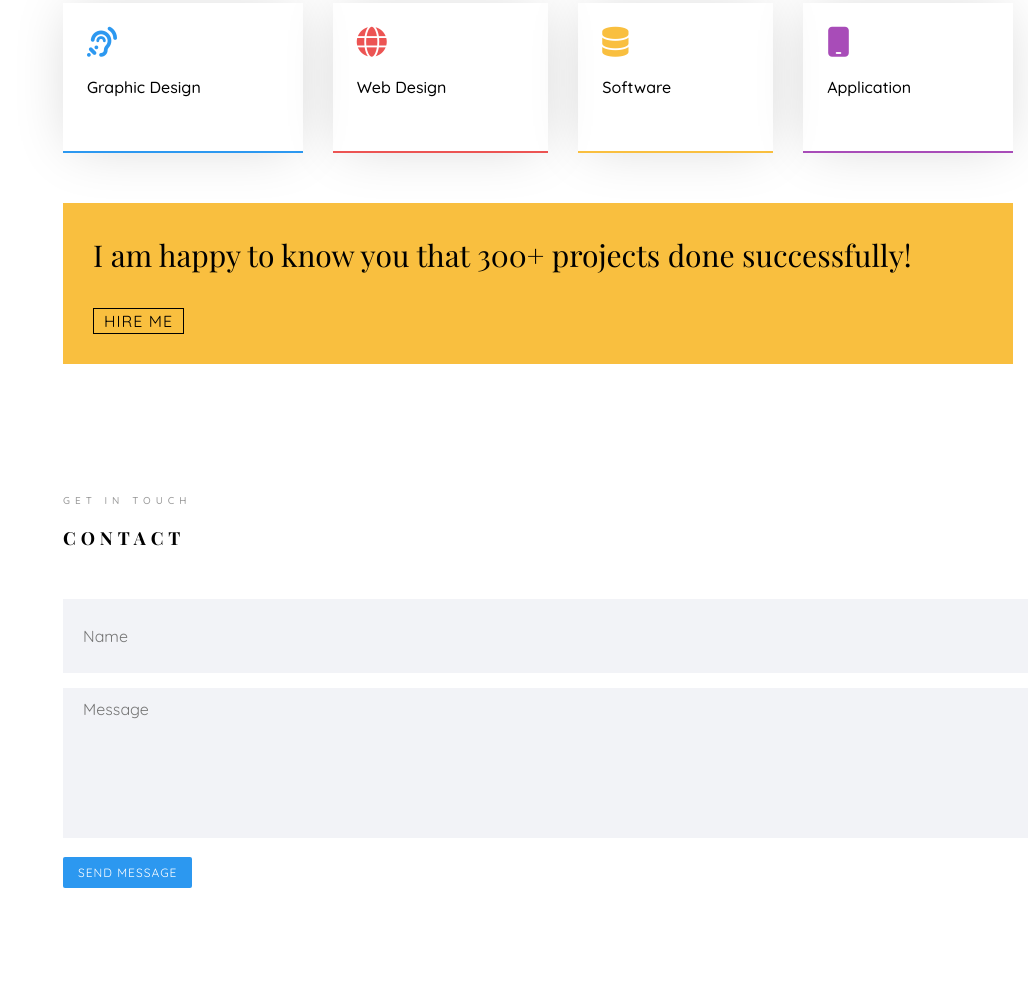
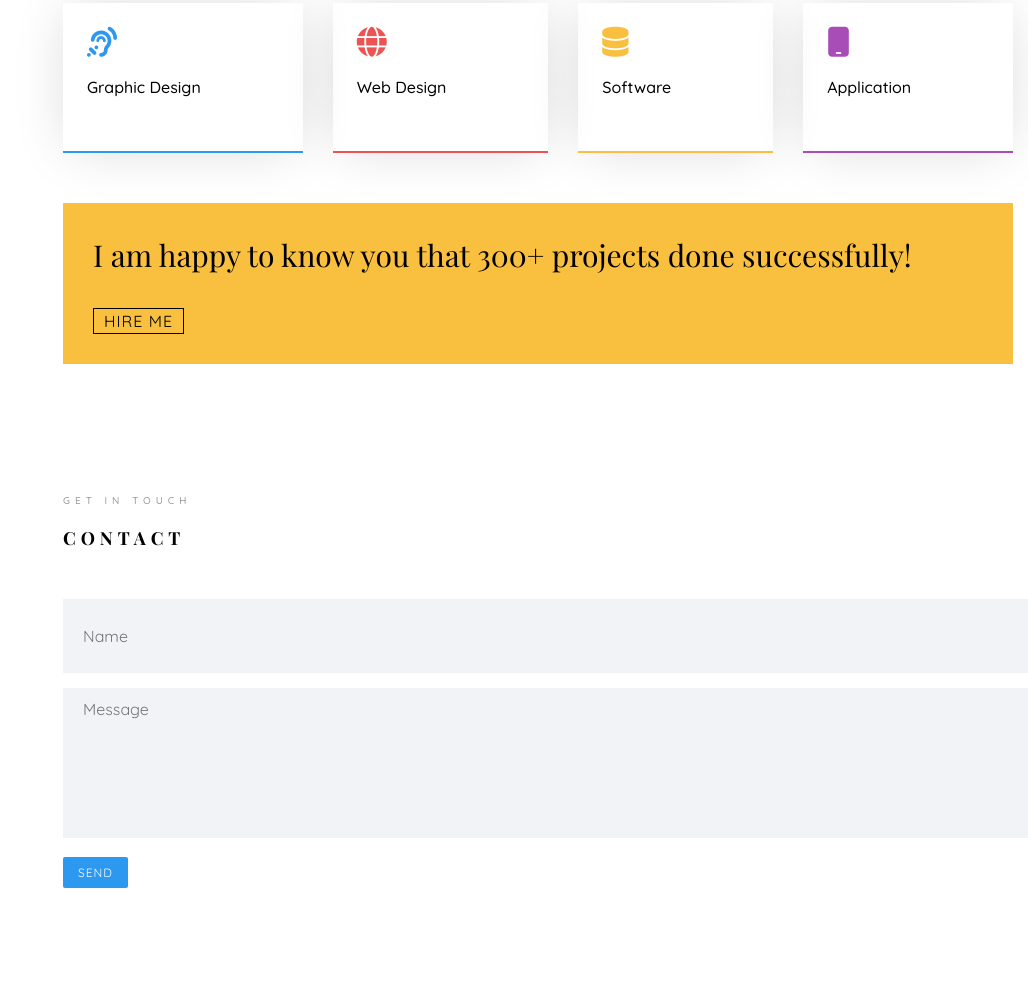
Before and after one commit to unnatisangraula122/Web-Portfolio-, a plain HTML site: page index.html in a window 1280 px wide. Shown: the part 1666-2657 px from the top of the page, without its empty margins (252-1280 px from the left). Drawn offline with nearby package versions, Linux system fonts and the light colour scheme.

Commit message:
chnaged text

```diff
--- a/index.html
+++ b/index.html
@@ -51,6 +51,7 @@
     </p>
   </div>
 </nav>
+
 <section id="hero">
   <h1 class="hero__job">
     Hi! <br />
@@ -60,6 +61,8 @@
   <h2 class="hero__edu">Computer Engineering Student</h2>
   <button class="hero__btn" id="hero__btn">Contact me<i class="fa-solid fa-message "></i></button>
 </section>
+
+
 <section id="skills" class="section">
   <span class="section__title">my speciality</span>
   <span class="section__subtitle">my skills</span>
@@ -139,6 +142,7 @@ A curated selection of technical and creative proficiencies  </p>
   </div>
 </section>
 
+
 <section id="about" class="section">
   <span class="section__title">about me</span>
   <h2 class="section__subtitle">who am i?</h2>
@@ -177,6 +181,8 @@ A curated selection of technical and creative proficiencies  </p>
     <button>hire me</button>
   </div>
 </section>
+
+
 <section id="contact" class="section">
   <span class="section__title">get in touch</span>
   <h2 class="section__subtitle">contact</h2>
@@ -201,9 +207,10 @@ A curated selection of technical and creative proficiencies  </p>
       placeholder="Message"
       rows="4"
     ></textarea>
-    <button class="contact__button" type="submit">Send Message</button>
+    <button class="contact__button" type="submit">Send </button>
   </form>
 </section>
+
 <script>
   const hamburger = document.getElementById("hamburger");
   hamburger.addEventListener("click", () => {
```
